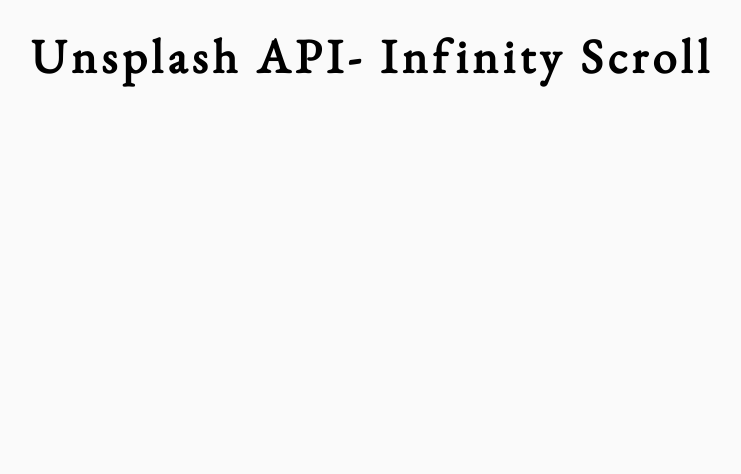
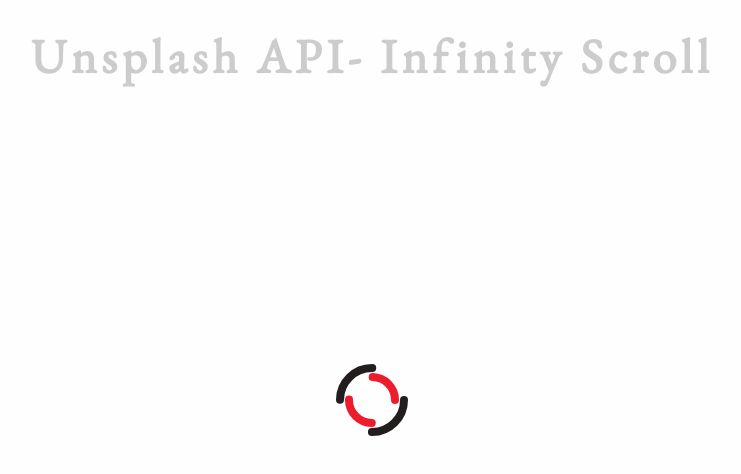
Before and after one commit to JoseMGuerra/infinity-scroll, a plain HTML site: page index.html in a window 1280 px wide. Shown: the whole page, without its empty margins (268-1009 px from the left). Drawn offline with nearby package versions, Linux system fonts and the light colour scheme.

Commit message:
Add spinning loader feature

```diff
--- a/index.html
+++ b/index.html
@@ -24,6 +24,10 @@
     <header><h1>Unsplash API- Infinity Scroll</h1></header>
     <!-- Image Container-->
     <div class="image-container" id="image-container"></div>
+    <!-- Spinner Loader -->
+    <div class="loader" id="loader">
+      <img src="loader.svg" alt="loader" />
+    </div>
     <!-- Script -->
     <script src="script.js"></script>
   </body>
--- a/style.css
+++ b/style.css
@@ -18,3 +18,22 @@ h1 {
   text-align: center;
   letter-spacing: 5px;
 }
+
+/* Loader */
+.loader {
+  position: fixed;
+  top: 0;
+  bottom: 0;
+  left: 0;
+  right: 0;
+  background-color: rgba(255, 255, 255, 0.8);
+}
+
+.loader img {
+  position: fixed;
+  top: 50%;
+  bottom: 50%;
+  left: 50%;
+  right: 50%;
+  transform: translate(-50%, -50%);
+}
```
Also changed, not shown: InfiniteScrollFunctionality.png (added), UnsplashFlowchart.png (added), loader.svg (added).
